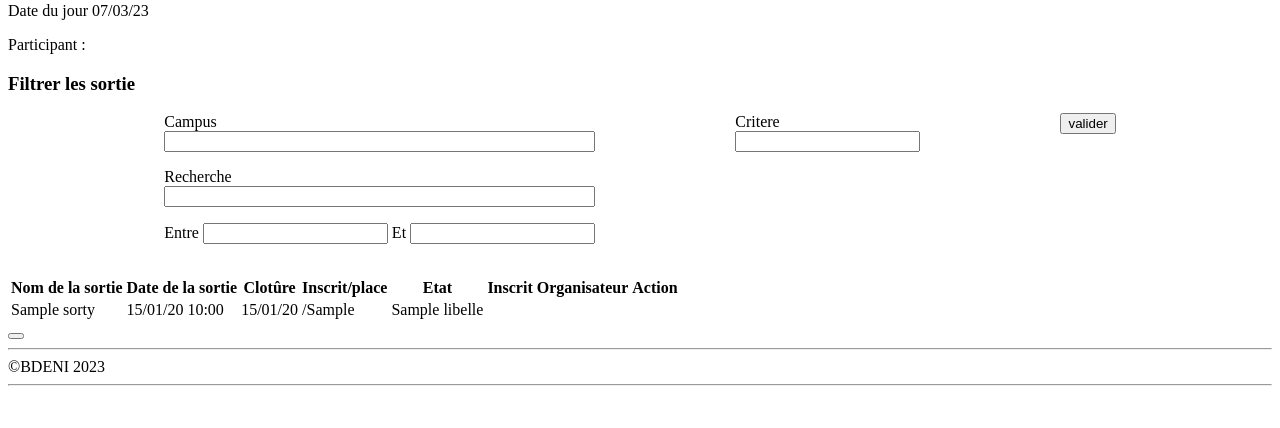
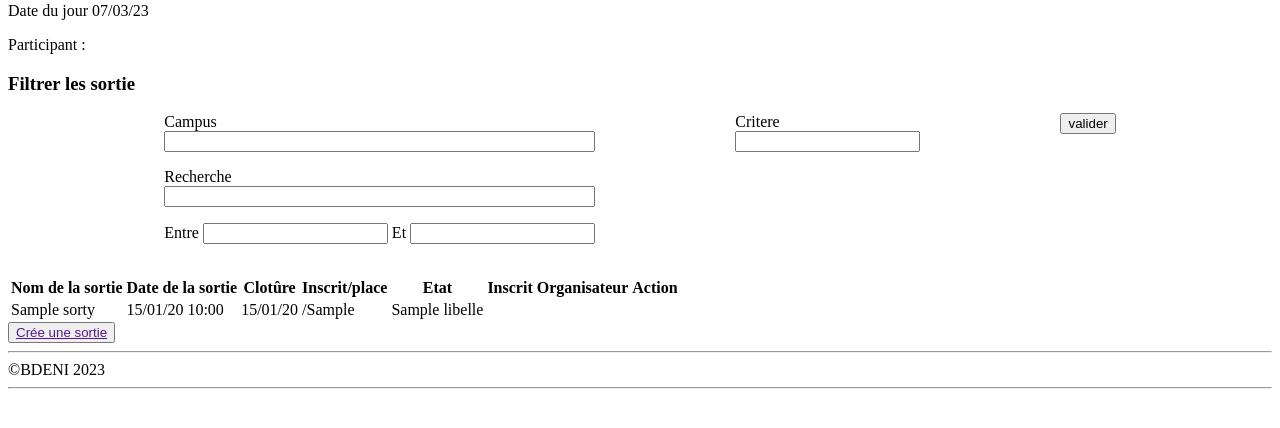
Before and after one commit to LucaDUPONT3D/BDENI, a Symfony app: template templates/sortie/afficher.html.twig in a window 1280 px wide. Shown: the part 278-706 px from the top of the page. Run offline with Twig, Linux system fonts and the light colour scheme; the template is opened without the code that fills it: most values are stand-ins (such as "Sample title", 1, 10 or a date in 2020); form fields are guessed from the names that the template uses; some libraries are stand-ins or nearby versions.

Commit message:
ajout du fomulaire ameliorer

```diff
--- a/templates/sortie/afficher.html.twig
+++ b/templates/sortie/afficher.html.twig
@@ -65,7 +65,7 @@
         {% endfor %}
 
     </table>
-    <button><a href="" ></a></button>
+    <button><a href="" >Crée une sortie</a></button>
 
 {% endblock %}
 
```
